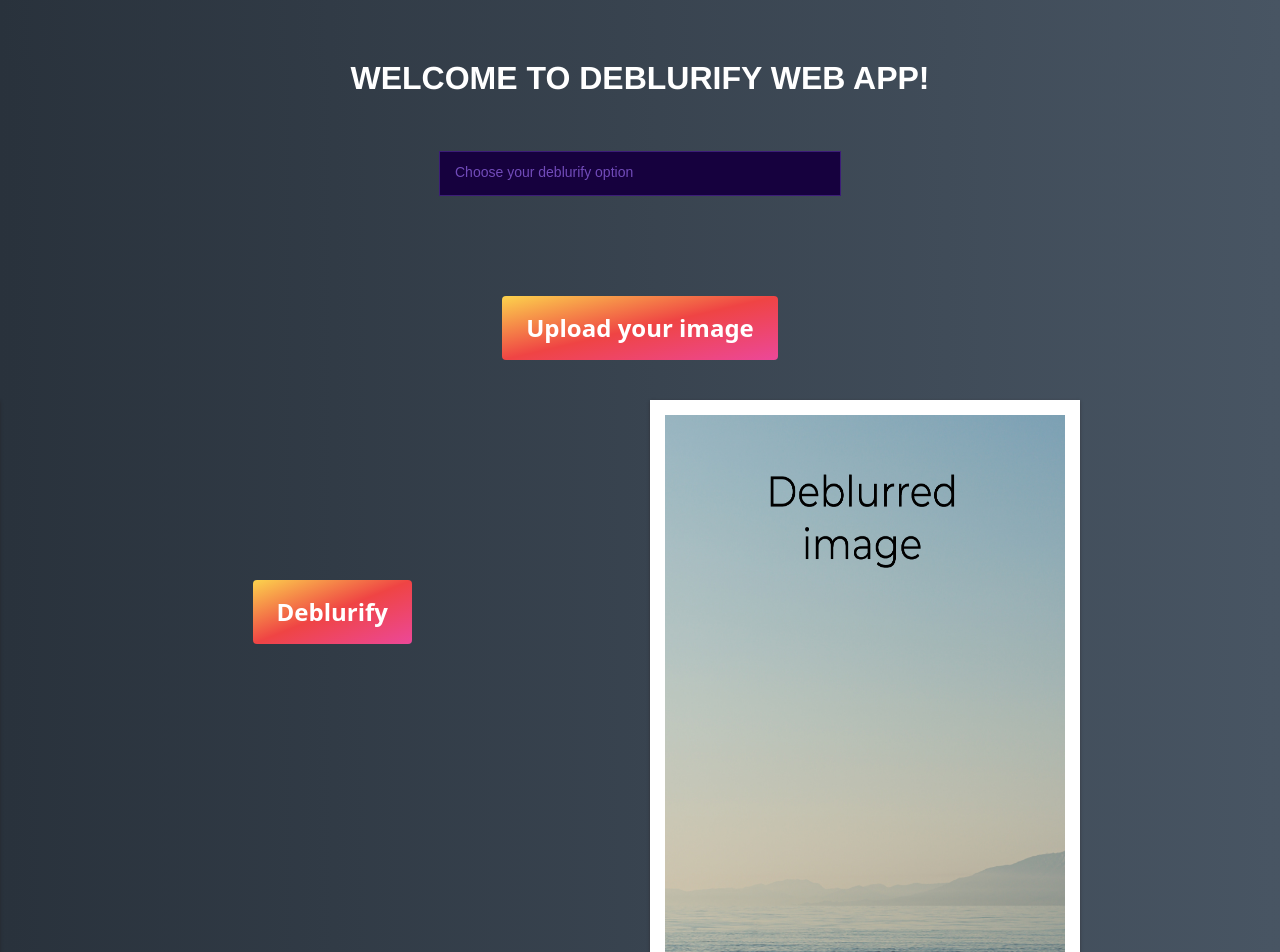
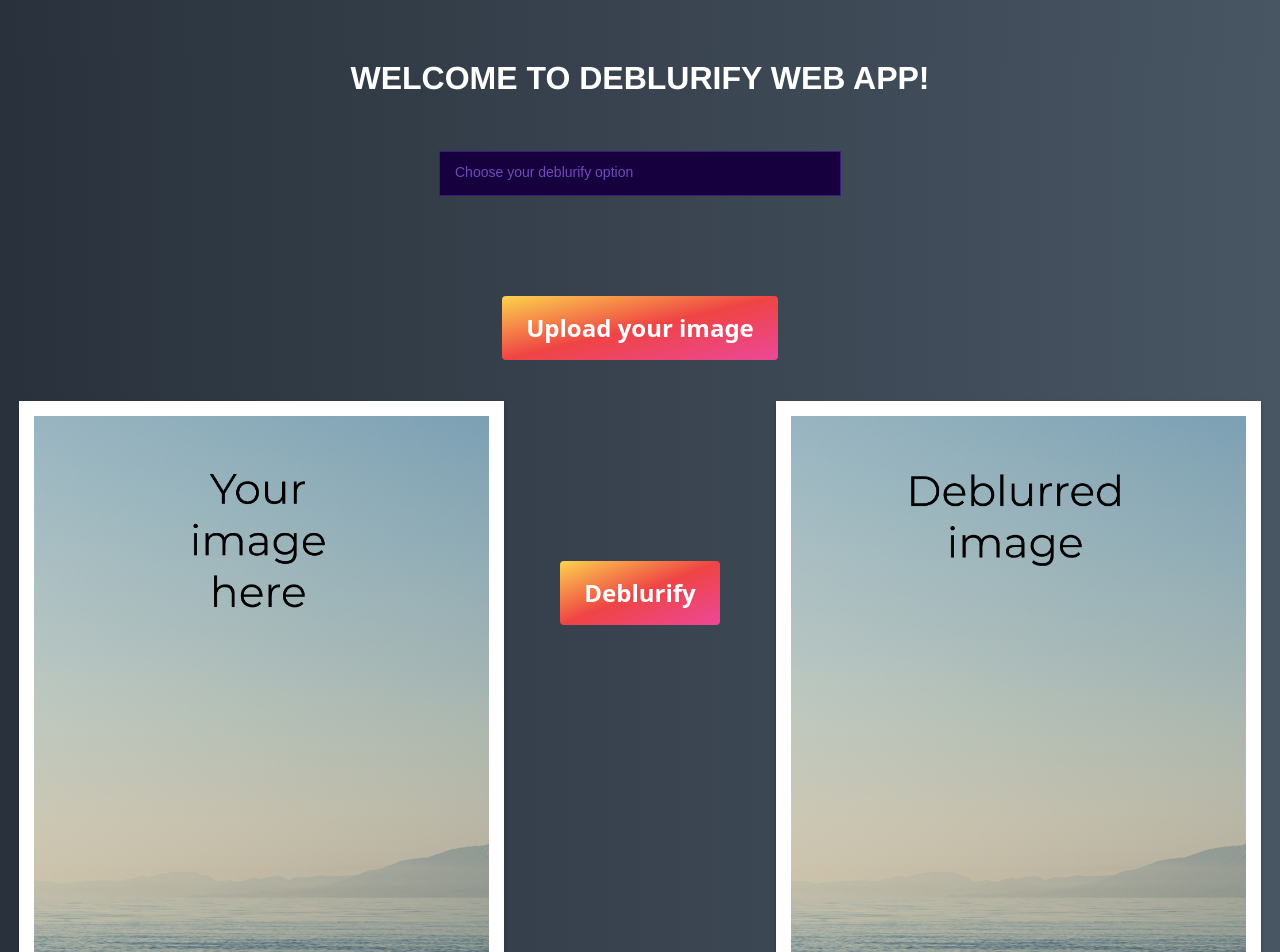
Before and after one commit to s34vv1nd/deblurify-frontend, a Vue app: page / in a window 1280 px wide. Shown: the top 952 px of the page. Built offline with nearby package versions, Linux system fonts and the light colour scheme.

Commit message:
Download deblurified image

```diff
--- a/src/App.vue
+++ b/src/App.vue
@@ -16,25 +16,41 @@
   </label>
 
   <div class="img-container">
+    <th class="image-col">
       <img
         class="upload-img imgBorder image-one"
         id="upload-img"
         :src="rawImg"
-      width="400"
-      height="600"
         alt="your original image"
       />
-    <button class="deblur-btn button-76" title="Deblurify" @click="deblurify()">
+    </th>
+
+    <th class="deblur-btn-col">
+      <button class="button-76" title="Deblurify" @click="deblurify()">
         Deblurify
       </button>
-    <img
-      class="deblur-img imgBorder upload-img image-two"
+    </th>
+
+    <th class="image-col">
+      <!-- <img
+        class="deblur-img imgBorder upload-img image-two image"
         id="deblur-img"
         :src="deblurifiedImg"
-      width="400"
-      height="600"
+        alt="your deblurified image"
+      /> -->
+
+      <div class="container">
+        <img
+          class="deblur-img imgBorder upload-img image-two image"
+          id="deblur-img"
+          :src="deblurifiedImg"
           alt="your deblurified image"
         />
+        <div class="overlay">
+          <a class="text pointer" @click="download" :href="deblurifiedImg" :download="deblurifiedImg">Download</a>
+        </div>
+      </div>
+    </th>
   </div>
 </template>
 
@@ -105,6 +121,10 @@ export default {
           });
       }
     },
+
+    download() {
+
+    }
   },
 };
 </script>
@@ -125,6 +145,10 @@ html {
   height: 1000px;
 }
 
+.pointer {
+  cursor: pointer;
+}
+
 h1 {
   color: white;
   margin-bottom: 54px;
@@ -134,28 +158,30 @@ h1 {
   margin-bottom: 100px;
 }
 
+.img-container {
+  display: flex;
+  justify-content: space-between;
+  width: 100%;
+}
+
 .upload-img {
-  max-width: 40rem;
-  max-height: 40rem;
+  max-width: 90%;
+  max-height: auto;
   margin-bottom: 20px;
 }
-.deblur-btn {
-  margin: 5rem;
-  position: absolute;
-  top: 500px;
-  right: 788px;
+
+.deblur-btn-col {
+  margin-top: 10rem;
 }
 
 .image-one {
-  position: absolute;
-  top: 400px;
-  right: 1280px;
 }
 
 .image-two {
-  position: absolute;
-  top: 400px;
-  right: 200px;
+}
+
+.image-col {
+  width: 40%;
 }
 
 .imgBorder {
@@ -250,4 +276,42 @@ select::after {
   border-left: 1px solid #3c1c78;
   z-index: -1;
 }
+
+.container {
+  position: relative;
+}
+
+.image {
+  /* display: block; */
+}
+
+.overlay {
+  position: absolute;
+  top: 0;
+  bottom: 0;
+  left: 0;
+  right: 0;
+  height: 100%;
+  width: 100%;
+  opacity: 0;
+  transition: .5s ease;
+  background-color: #008CBA;
+}
+
+.container:hover .overlay {
+  opacity: 1;
+}
+
+.text {
+  color: white;
+  font-size: 20px;
+  position: absolute;
+  top: 50%;
+  left: 50%;
+  -webkit-transform: translate(-50%, -50%);
+  -ms-transform: translate(-50%, -50%);
+  transform: translate(-50%, -50%);
+  text-align: center;
+  text-decoration:none
+}
 </style>
```
Lines whose indentation alone changed are shown as unchanged.
